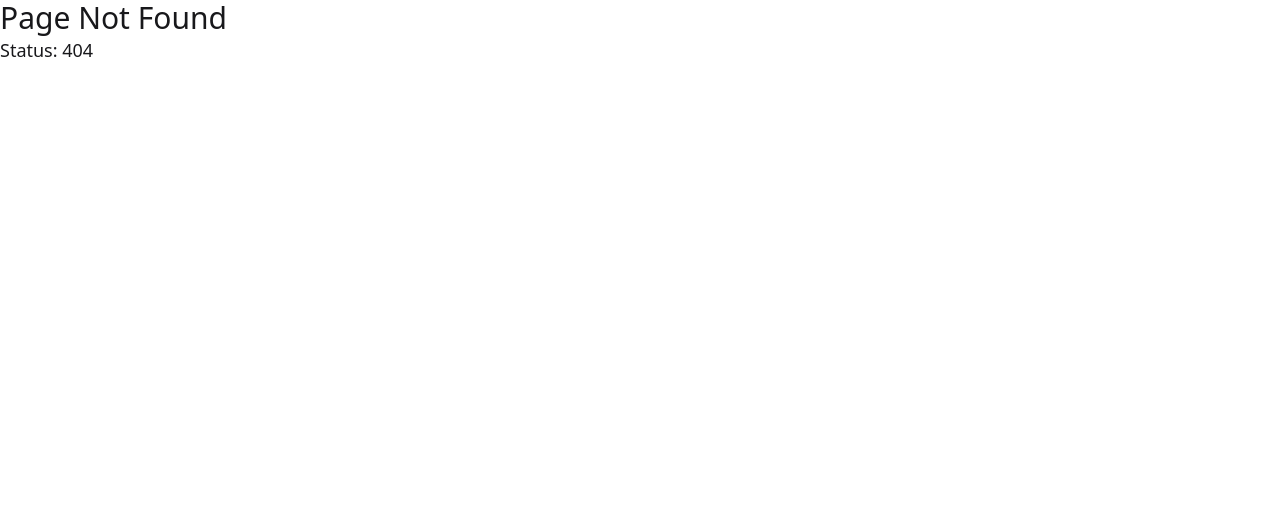
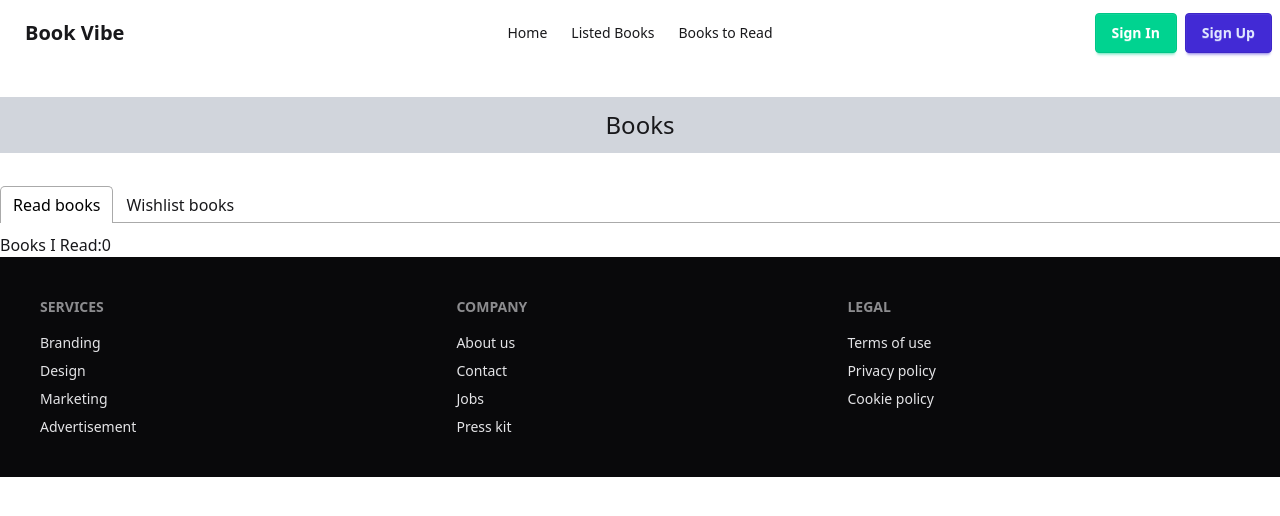
Before and after one commit to amirsayeed/Book-Vibe, a React (Vite) app: page /listedBooks in a window 1280 px wide. Before the commit this address had no page. Shown: the top 516 px of the page. Built offline with nearby package versions, Linux system fonts and the light colour scheme.

Commit message:
read and wishlist functionality implemented and showed data on listed book via react tabs

```diff
--- a/package.json
+++ b/package.json
@@ -15,6 +15,7 @@
     "react-dom": "^19.0.0",
     "react-icons": "^5.5.0",
     "react-router": "^7.5.0",
+    "react-tabs": "^6.1.0",
     "tailwindcss": "^4.1.4"
   },
   "devDependencies": {
--- a/src/Components/BookDetail/BookDetail.jsx
+++ b/src/Components/BookDetail/BookDetail.jsx
@@ -1,13 +1,22 @@
 import React from 'react';
 import { useLoaderData, useParams } from 'react-router';
+import { addToStoredReadList,addToStoredWishList } from '../../Utility/addToStoredb';
 
 const BookDetail = () => {
     const {bookId} = useParams();
     const id = parseInt(bookId);
     const data = useLoaderData();
     const book = data.find(book=> book.bookId === id)
-    console.log(book);
-    const {bookName, author, rating, publisher, review, image,totalPages,category, tags, yearOfPublishing} = book;
+    // console.log(book);
+    const {bookId:newBookId,bookName, author, rating, publisher, review, image,totalPages,category, tags, yearOfPublishing} = book;
+
+    const handleMarkAsRead = (id) =>{
+        addToStoredReadList(id)
+    }
+
+    const handleAddToWishList = (id) =>{
+        addToStoredWishList(id);
+    }
 
     return (
         <div>
@@ -37,8 +46,8 @@ const BookDetail = () => {
                     </div>
 
                     <div className='flex gap-4'>
-                        <button className='btn btn-accent'>Read</button>
-                        <button className='btn btn-primary'>Wishlist</button>
+                        <button onClick={()=>handleMarkAsRead(newBookId)} className='btn btn-accent'>Read</button>
+                        <button onClick={()=>handleAddToWishList(newBookId)} className='btn btn-primary'>Wishlist</button>
                     </div>
                     </div>
                 </div>
--- /dev/null
+++ b/src/Components/ListedBooks/ListedBooks.jsx
@@ -0,0 +1,56 @@
+import React, { useEffect, useState } from 'react';
+import { useLoaderData } from 'react-router';
+import { Tab, Tabs, TabList, TabPanel } from 'react-tabs';
+import 'react-tabs/style/react-tabs.css';
+import { getStoredItem, getWishListItem } from '../../Utility/addToStoredb';
+import Book from '../Book/Book';
+const ListedBooks = () => {
+    const [readList, setReadList] = useState([]);
+    const [wishList, setWishList] = useState([]);
+
+    const allBooks = useLoaderData();
+
+    useEffect(()=>{
+        const storedReadList = getStoredItem();
+        const storedReadListInt = storedReadList.map(id=>parseInt(id));
+        const readBookList = allBooks.filter(book => storedReadListInt.includes(book.bookId));
+        setReadList(readBookList);
+
+        const storedWishList = getWishListItem();
+        const storedWishListInt = storedWishList.map(id=>parseInt(id));
+        const wishBookList = allBooks.filter(book=> storedWishListInt.includes(book.bookId))
+        setWishList(wishBookList);
+    },[])
+
+    return (
+        <div>
+            <h2 className="text-2xl font-medium bg-gray-300 text-center my-8 py-3">Books</h2>
+            <Tabs>
+                <TabList>
+                <Tab>Read books</Tab>
+                <Tab>Wishlist books</Tab>
+                </TabList>
+
+                <TabPanel>
+                    <h2>Books I Read:{readList.length}</h2>
+                    <div className='max-w-md flex flex-col gap-3'>
+                        {
+                        readList.map(book => <Book key={book.bookId} book={book}/>)
+                        }
+                    </div>
+
+                </TabPanel>
+                <TabPanel>
+                <h2>Books I want to read:{wishList.length}</h2>
+                <div className='max-w-md flex flex-col gap-3'>
+                    {
+                        wishList.map(book => <Book key={book.bookId} book={book}/> )
+                    }
+                </div>
+                </TabPanel>
+            </Tabs>
+        </div>
+    );
+};
+
+export default ListedBooks;
--- a/src/Components/Navbar/Navbar.jsx
+++ b/src/Components/Navbar/Navbar.jsx
@@ -4,7 +4,7 @@ import { NavLink } from 'react-router';
 const Navbar = () => {
     const links = <>
                     <li><NavLink to='/'>Home</NavLink></li>
-                    <li><a>Listed Books</a></li>
+                    <li><NavLink to='/listedBooks'>Listed Books</NavLink></li>
                     <li><a>Books to Read</a></li>
                   </>
     return (
--- /dev/null
+++ b/src/Utility/addToStoredb.js
@@ -0,0 +1,49 @@
+const getStoredItem = () => {
+    const storedListStr = localStorage.getItem('read-list');
+    if (storedListStr) {
+        const storedList = JSON.parse(storedListStr);
+        return storedList;
+    } else {
+        return [];
+    }
+}
+
+const addToStoredReadList = (id) => {
+    const storedList = getStoredItem();
+    if (storedList.includes(id)) {
+        console.log('id', 'already in the read list');
+    } else {
+        storedList.push(id);
+        const storedListStr = JSON.stringify(storedList);
+        // console.log(typeof (storedListStr));
+        localStorage.setItem('read-list', storedListStr);
+    }
+}
+
+const getWishListItem = () => {
+    const storedWishListStr = localStorage.getItem('wish-list');
+    if (storedWishListStr) {
+        const storedWishList = JSON.parse(storedWishListStr);
+        return storedWishList;
+    } else {
+        return [];
+    }
+}
+
+const addToStoredWishList = (id) => {
+    const storedWishList = getWishListItem();
+    if (storedWishList.includes(id)) {
+        console.log(id, 'already in wish list')
+    } else {
+        storedWishList.push(id);
+        const storedWishListStr = JSON.stringify(storedWishList);
+        localStorage.setItem('wish-list', storedWishListStr);
+    }
+}
+
+export {
+    addToStoredReadList,
+    addToStoredWishList,
+    getStoredItem,
+    getWishListItem
+};
--- a/src/main.jsx
+++ b/src/main.jsx
@@ -10,6 +10,7 @@ import ErrorPage from './Components/ErrorPage/ErrorPage';
 import Home from './Components/Home/Home';
 import Dashboard from './Components/Dashboard/Dashboard';
 import BookDetail from './Components/BookDetail/BookDetail';
+import ListedBooks from './Components/ListedBooks/ListedBooks';
 
 const router = createBrowserRouter([
   {
@@ -23,6 +24,11 @@ const router = createBrowserRouter([
         loader: ()=> fetch('booksData.json'),
         Component: BookDetail
       },
+      {
+        path: 'listedBooks',
+        loader: ()=>fetch('booksData.json'),
+        Component: ListedBooks
+      },
       {path:'dashboard', Component: Dashboard}
     ]
   },
```
Also changed, not shown: 1 other file (tests, documents, lock files or other folders).
